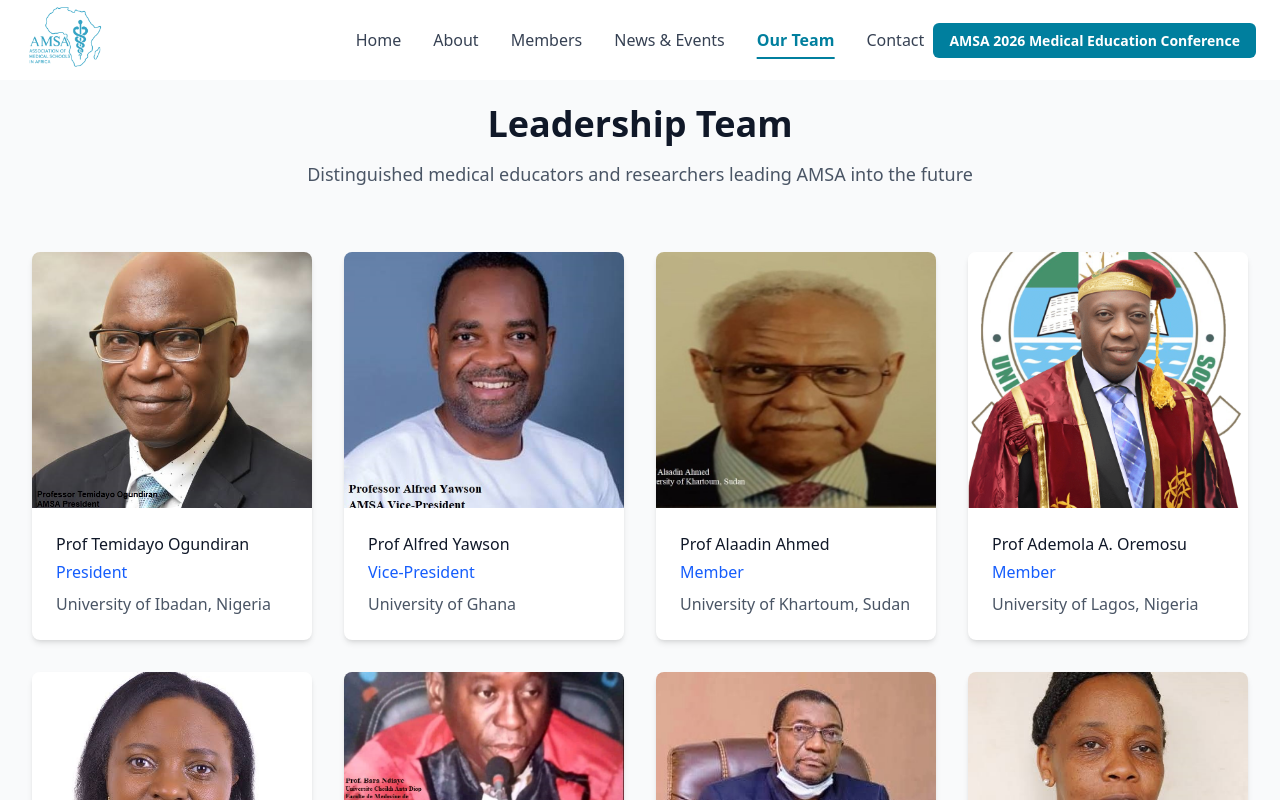
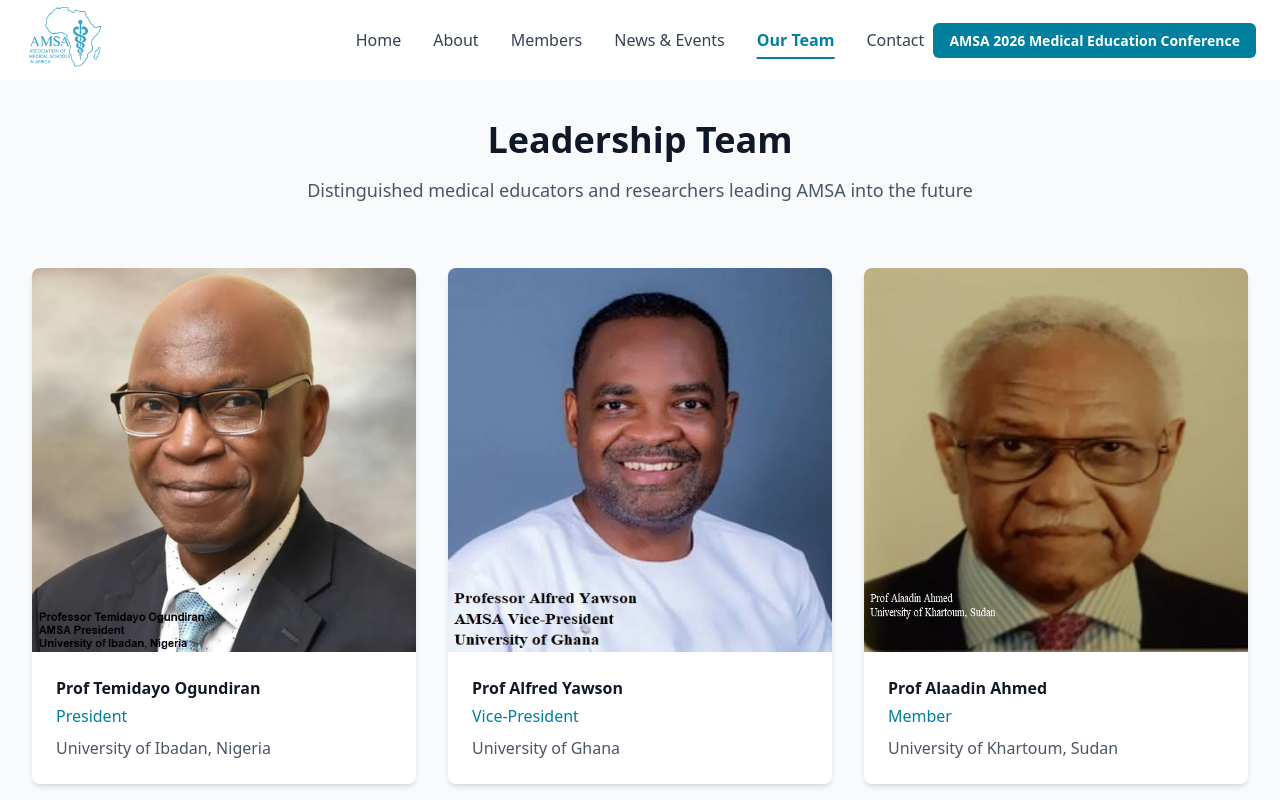
Before and after one commit to Tobi-Oyedele/AMSAfrica, a Next.js app: page /team in a window 1280 px wide. Shown: the top 800 px of the page. Built offline with nearby package versions, Linux system fonts and the light colour scheme.

Commit message:
Leadership Team complete and bug fixes

```diff
--- a/src/app/about/page.tsx
+++ b/src/app/about/page.tsx
@@ -91,7 +91,7 @@
       <section className="py-20 bg-white">
         <div className="max-w-7xl mx-auto px-4 sm:px-6 lg:px-8">
           <div className="text-center mb-16">
-            <h2 className="text-gray-900 mb-4 text-4xl font-semibold">
+            <h2 className="text-gray-900 mb-4 text-4xl font-bold">
               Our Objectives
             </h2>
             <p className="max-w-2xl mx-auto text-gray-600">
@@ -120,7 +120,7 @@
       <section className="py-20 bg-gray-50 text-white">
         <div className="max-w-7xl mx-auto px-4 sm:px-6 lg:px-8">
           <div className="text-center mb-12">
-            <h2 className="text-gray-900 mb-4 text-4xl font-semibold">
+            <h2 className="text-gray-900 mb-4 text-4xl font-bold">
               Our Impact
             </h2>
             <p className="text-gray-600">
--- a/src/app/team/page.tsx
+++ b/src/app/team/page.tsx
@@ -1,12 +1,12 @@
 import Image from "next/image";
 import { leadership } from "@/data/team";
 
-const page = () => {
+const ourTeam = () => {
   return (
-    <section className="min-h-screen py-18 lg:py-6 bg-gray-50">
+    <section className="min-h-screen py-24 lg:py-10 bg-gray-50">
       <div className="max-w-7xl mx-auto px-4 sm:px-6 lg:px-8">
         <div className="text-center mb-16">
-          <h2 className="text-gray-900 mb-4 text-4xl font-semibold">
+          <h2 className="text-gray-900 mb-4 text-4xl font-bold">
             Leadership Team
           </h2>
           <p className="max-w-2xl mx-auto text-gray-600 text-lg">
@@ -15,7 +15,7 @@
           </p>
         </div>
 
-        <div className="grid md:grid-cols-2 lg:grid-cols-4 gap-8">
+        <div className="grid md:grid-cols-2 lg:grid-cols-3 gap-8">
           {leadership.map((leader, index) => (
             <div
               key={index}
@@ -26,11 +26,11 @@
                 alt={leader.name}
                 width={400}
                 height={400}
-                className="w-full h-64 object-cover"
+                className="w-full h-96 object-center"
               />
               <div className="p-6">
-                <h3 className="text-gray-900 mb-1">{leader.name}</h3>
-                <p className="text-blue-600 mb-2">{leader.role}</p>
+                <h3 className="text-gray-900 mb-1 font-bold">{leader.name}</h3>
+                <p className="text-primary mb-2">{leader.role}</p>
                 <p className="text-gray-600">{leader.institution}</p>
               </div>
             </div>
@@ -41,4 +41,4 @@
   );
 };
 
-export default page;
+export default ourTeam;
--- a/src/components/home/CTA.tsx
+++ b/src/components/home/CTA.tsx
@@ -3,7 +3,7 @@
   return (
     <section className="py-20 bg-primary text-white">
       <div className="max-w-4xl mx-auto px-4 sm:px-6 lg:px-8 text-center">
-        <h2 className="text-white text-4xl font-semibold mb-6">
+        <h2 className="text-white text-4xl font-bold mb-6">
           Ready to Join Our Network?
         </h2>
         <p className="text-emerald-50 mb-8 text-lg">
--- a/src/components/home/Features.tsx
+++ b/src/components/home/Features.tsx
@@ -31,7 +31,7 @@
     <section className="py-20 bg-gray-50">
       <div className="max-w-7xl mx-auto px-4 lg:px-8">
         <div className="text-center mb-16">
-          <h2 className="text-gray-900 mb-4 text-4xl font-semibold">
+          <h2 className="text-gray-900 mb-4 text-4xl font-bold">
             Why Join AMSA?
           </h2>
           <p className="max-w-2xl mx-auto text-gray-600 text-lg">
```
